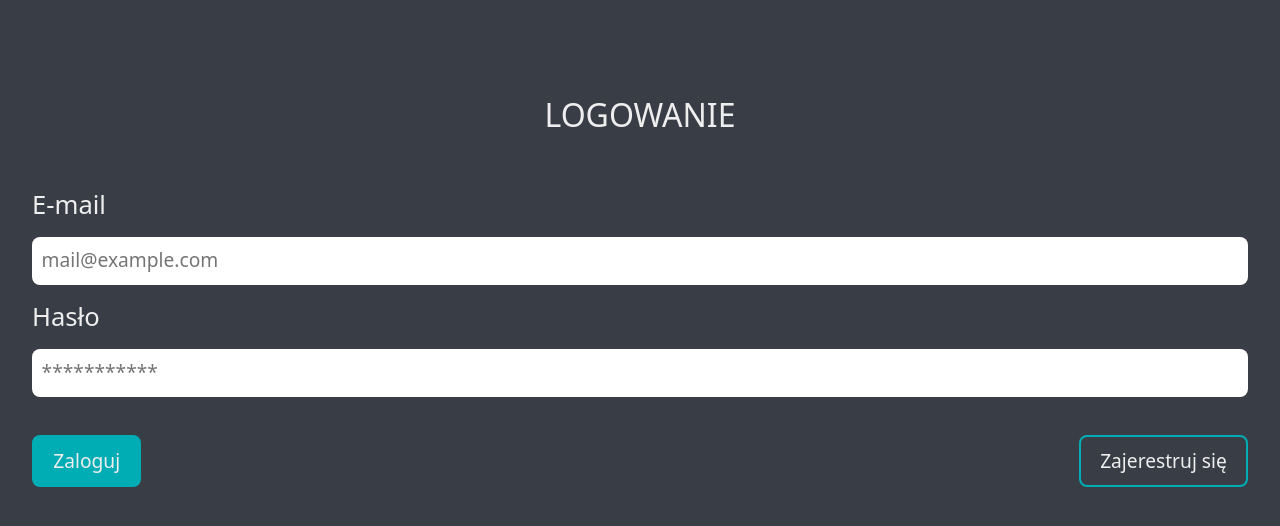
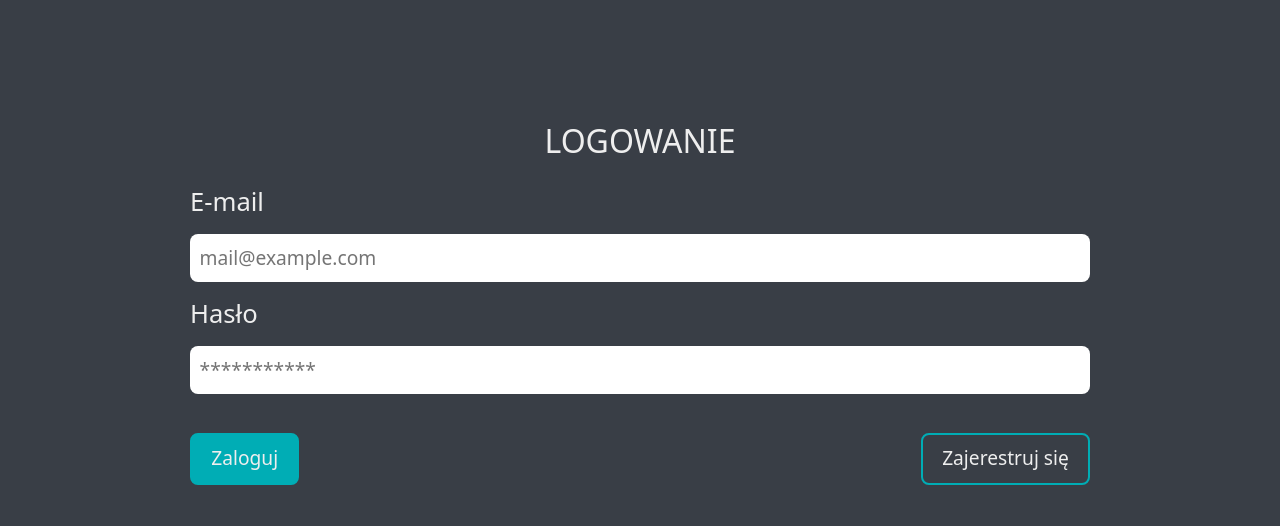
Before and after one commit to Krzysiekksi6/movie-database, a React (Create React App) app: page /login in a window 1280 px wide. Shown: the top 526 px of the page. Built offline with nearby package versions, Linux system fonts and the light colour scheme.

Commit message:
login-mobilev.03

```diff
--- a/src/pages/RegisterPage.js
+++ b/src/pages/RegisterPage.js
@@ -4,22 +4,34 @@ import { Link } from 'react-router-dom';
 const RegisterPage = () => {
 	return (
 		<div className='register'>
-			<h2 className='login-heading'>Rejestracja</h2>
-
 			<form className='login__form'>
 				<div className='login__form-top'>
+					<h2 className='login-heading'>Rejestracja</h2>
 					<label for='login' class='login__form-label'>
 						Login
 					</label>
-					<input type='text' className='login__form-input' id='login' placeholder='Nickname' />
+					<input
+						type='text'
+						className='login__form-input'
+						id='login'
+						placeholder='Nickname'
+					/>
 					<label for='email' class='login__form-label'>
 						E-mail
 					</label>
-					<input type='email' className='login__form-input' id='email' placeholder='email@example.com'/>
+					<input
+						type='email'
+						className='login__form-input'
+						id='email'
+						placeholder='email@example.com'
+					/>
 					<label for='password' className='login__form-label'>
 						Hasło
 					</label>
-					<input type='password' className='login__form-input' placeholder='*********'></input>
+					<input
+						type='password'
+						className='login__form-input'
+						placeholder='*********'></input>
 					<div className='login__form-btns'>
 						<button type='submit' className='login__form-btn'>
 							Zajerestruj się
--- a/src/pages/css/LoginPage.css
+++ b/src/pages/css/LoginPage.css
@@ -1,4 +1,5 @@
-.login, .register {
+.login,
+.register {
 	position: relative;
 	color: #eeeeee;
 	height: 100%;
@@ -65,3 +66,51 @@
 	background-color: #00adb5;
 	color: #222831;
 }
+
+@media (min-width: 576px) {
+	.login,
+	.register {
+		padding-left: 6em;
+		padding-right: 6em;
+	}
+
+	.login__form,
+	.login-heading {
+		margin-top: 20px;
+	}
+}
+
+@media (min-width: 768px) {
+	.login,
+	.register {
+		padding: 7em 6em;
+	}
+
+	.login__form,
+	.login-heading {
+		margin-top: 15px;
+	}
+}
+
+@media (min-width: 992px) {
+	.login,
+	.register {
+		padding-left: 8em;
+		padding-right: 8em;
+	}
+
+	.login__form,
+	.login-heading {
+		margin-top: 10px;
+	}
+}
+
+@media (min-width: 1200px) {
+	.login__form-top {
+		max-width: 900px;
+		margin: 0 auto;
+		width: 100%;
+	}
+
+
+}
```
